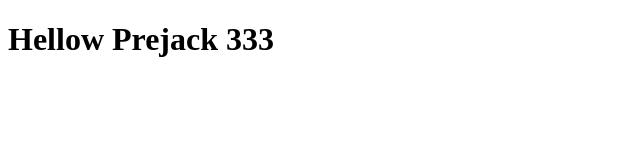
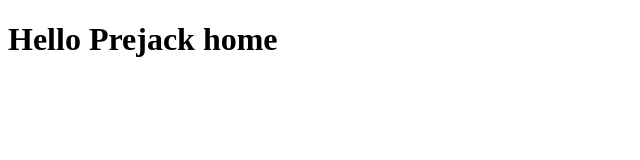
Before and after one commit to Prejack-home/Peter-SH-Wang, a plain HTML site: page index.html in a window 1280 px wide. Shown: the whole page, without its empty margins (0-640 px from the left). Drawn offline with Linux system fonts and the light colour scheme.

Commit message:
test 5-1

```diff
--- a/index.html
+++ b/index.html
@@ -8,7 +8,7 @@
 </head>
 <body>
 
-<h1>Hellow Prejack 333</h1>
+<h1> Hello Prejack home</h1>
 
 </body>
 </html>
```
